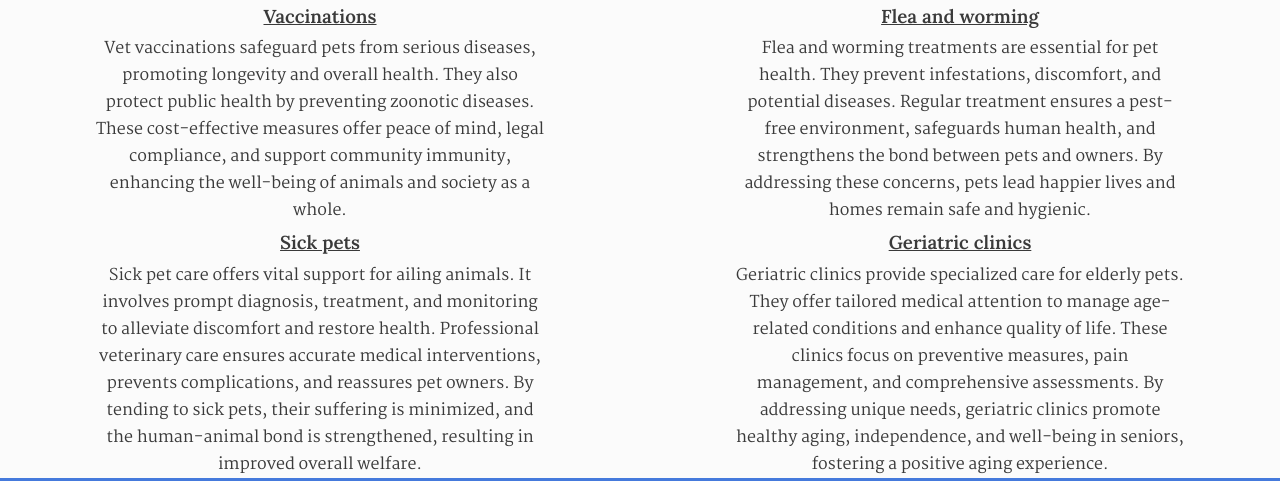
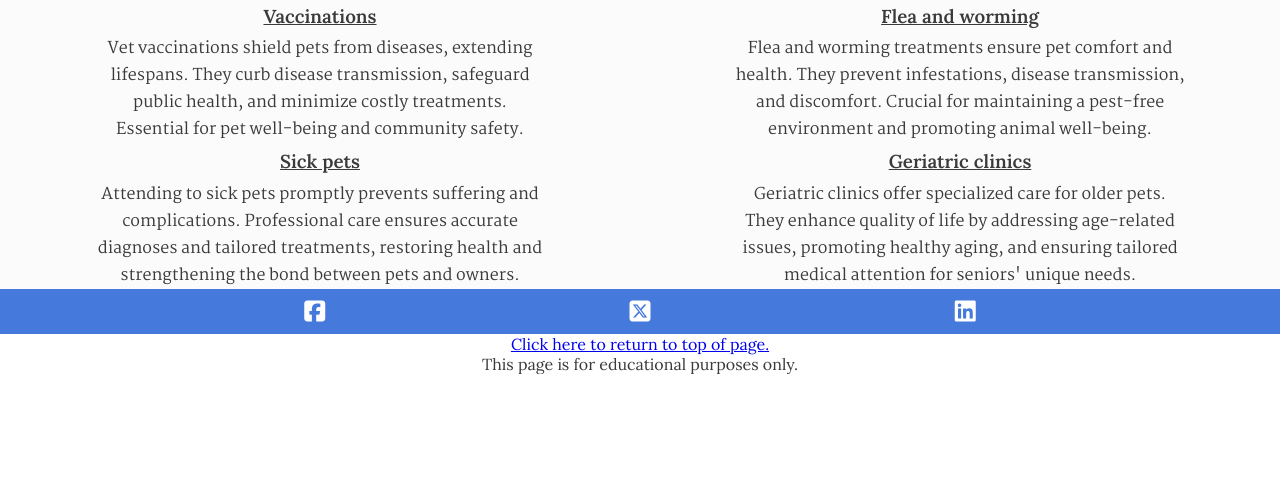
Before and after one commit to Code-Institute-Submissions/alanjameschapman-mobile-vet, a plain HTML site: page services.html in a window 1280 px wide. Shown: the part 478-959 px from the top of the page. After the commit the page ends 852 px from the top, so only its background shows below. Drawn offline with Linux system fonts and the light colour scheme.

Commit message:
reduce content word count, all sections

```diff
--- a/assets/css/style.css
+++ b/assets/css/style.css
@@ -21,6 +21,10 @@ body {
     /* Generic project styles */
     color: #3a3a3a;
     font-family: 'Lora', serif;
+}
+
+form {
+    text-align: left;
 }
 
 #hero-text>h2 {
--- a/services.html
+++ b/services.html
@@ -44,46 +44,25 @@
         <div class="flex-item">
           <h3>Vaccinations</h3>
           <p>
-            Vet vaccinations safeguard pets from serious diseases, promoting
-            longevity and overall health. They also protect public health by
-            preventing zoonotic diseases. These cost-effective measures offer
-            peace of mind, legal compliance, and support community immunity,
-            enhancing the well-being of animals and society as a whole.
+            Vet vaccinations shield pets from diseases, extending lifespans. They curb disease transmission, safeguard public health, and minimize costly treatments. Essential for pet well-being and community safety.
           </p>
         </div>
         <div class="flex-item">
           <h3>Flea and worming</h3>
           <p>
-            Flea and worming treatments are essential for pet health. They
-            prevent infestations, discomfort, and potential diseases. Regular
-            treatment ensures a pest-free environment, safeguards human health,
-            and strengthens the bond between pets and owners. By addressing
-            these concerns, pets lead happier lives and homes remain safe and
-            hygienic.
+            Flea and worming treatments ensure pet comfort and health. They prevent infestations, disease transmission, and discomfort. Crucial for maintaining a pest-free environment and promoting animal well-being.
           </p>
         </div>
         <div class="flex-item">
           <h3>Sick pets</h3>
           <p>
-            Sick pet care offers vital support for ailing animals. It involves
-            prompt diagnosis, treatment, and monitoring to alleviate discomfort
-            and restore health. Professional veterinary care ensures accurate
-            medical interventions, prevents complications, and reassures pet
-            owners. By tending to sick pets, their suffering is minimized, and
-            the human-animal bond is strengthened, resulting in improved overall
-            welfare.
+            Attending to sick pets promptly prevents suffering and complications. Professional care ensures accurate diagnoses and tailored treatments, restoring health and strengthening the bond between pets and owners.
           </p>
         </div>
         <div class="flex-item">
           <h3>Geriatric clinics</h3>
           <p>
-            Geriatric clinics provide specialized care for elderly pets. They
-            offer tailored medical attention to manage age-related conditions
-            and enhance quality of life. These clinics focus on preventive
-            measures, pain management, and comprehensive assessments. By
-            addressing unique needs, geriatric clinics promote healthy aging,
-            independence, and well-being in seniors, fostering a positive aging
-            experience.
+            Geriatric clinics offer specialized care for older pets. They enhance quality of life by addressing age-related issues, promoting healthy aging, and ensuring tailored medical attention for seniors' unique needs.
           </p>
         </div>
       </section>
```
Also changed, not shown: appointments.html (+16 -4 lines), the-team.html (+3 -12 lines).
